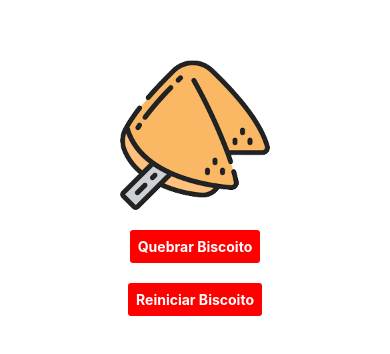
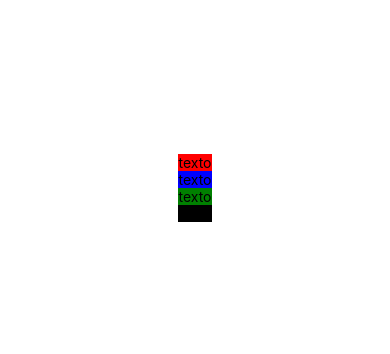
Before and after one commit to Mateus-Lucas/my-app, a React Native app: screen / in a window 390 px wide. Shown: the part 234-588 px from the top of the page. Built offline with nearby package versions, Linux system fonts and the light colour scheme.

Commit message:
aula sobre estilos

```diff
--- a/App.js
+++ b/App.js
@@ -15,6 +15,8 @@ import ComponenteControlado from './components/semana_04/ComponenteControlado';
 import Familia from './components/semana_04/children/Familia';
 import Filho from './components/semana_04/children/Filho';
 import BiscoitoSorte from './components/BiscoitoSorte';
+import ParOuImpar from './components/semana_04/ParOuImpar';
+import IntroducaoEstilos from './components/semana_04/IntroducaoEstilos';
 
 
 export default function App() {
@@ -36,14 +38,16 @@ export default function App() {
       {/* <DigiteSeuNome/> */}
       {/* <Pai/> */}
       {/* <ComponenteControlado/> */}
-      {/* <Familia nomeFamilia="Silva">
+       {/* <Familia nomeFamilia="Silva">
         <Filho nome="Pedro" sobreNome="Silva"></Filho>
         <Filho nome="João" sobreNome="Silva"></Filho>
         <Filho nome="Davi" sobreNome="Silva"></Filho>
         <Filho nome="Maria" sobreNome="Silva"></Filho>
         <Filho nome="Carla" sobreNome="Silva"></Filho>
-      </Familia> */}
-      <BiscoitoSorte/>
+      </Familia>  */}
+       {/* <BiscoitoSorte/> */}
+      {/* <ParOuImpar numero={10}/> */}
+      <IntroducaoEstilos/>
     </View>
   );
 }
@@ -51,7 +55,7 @@ export default function App() {
 const styles = StyleSheet.create({
   container: {
     flex: 1,
-    backgroundColor: '',
+    backgroundColor: '#fff',
     alignItems: 'center',
     justifyContent: 'center'
   },
--- /dev/null
+++ b/components/semana_04/IntroducaoEstilos.js
@@ -0,0 +1,15 @@
+import { StyleSheet, Text, View } from 'react-native'
+import React from 'react'
+
+export default function IntroducaoEstilos() {
+  return (
+    <View style={{ backgroundColor: 'gray'}}>
+      <View style={{flex: 1, backgroundColor: 'red'}}><Text>texto</Text></View>
+      <View style={{flex: 1, backgroundColor: 'blue'}}><Text>texto</Text></View>
+      <View style={{flex: 1, backgroundColor: 'green'}}><Text>texto</Text></View>
+      <View style={{flex: 1, backgroundColor: 'black'}}><Text>texto</Text></View>
+    </View>
+  )
+}
+
+const styles = StyleSheet.create({})
--- /dev/null
+++ b/components/semana_04/ParOuImpar.js
@@ -0,0 +1,16 @@
+import { StyleSheet, Text, View } from 'react-native'
+import React from 'react'
+
+export default function ParOuImpar(props) {
+
+  const numero = props.numero
+
+  return (
+    <View>
+      <Text style={{fontSize: 30}}>O numero é :</Text>
+      <Text style={{fontSize: 30}}>{numero % 2 == 0 ? 'Par' : 'Impar'}</Text>
+    </View>
+  )
+}
+
+const styles = StyleSheet.create({})
```
